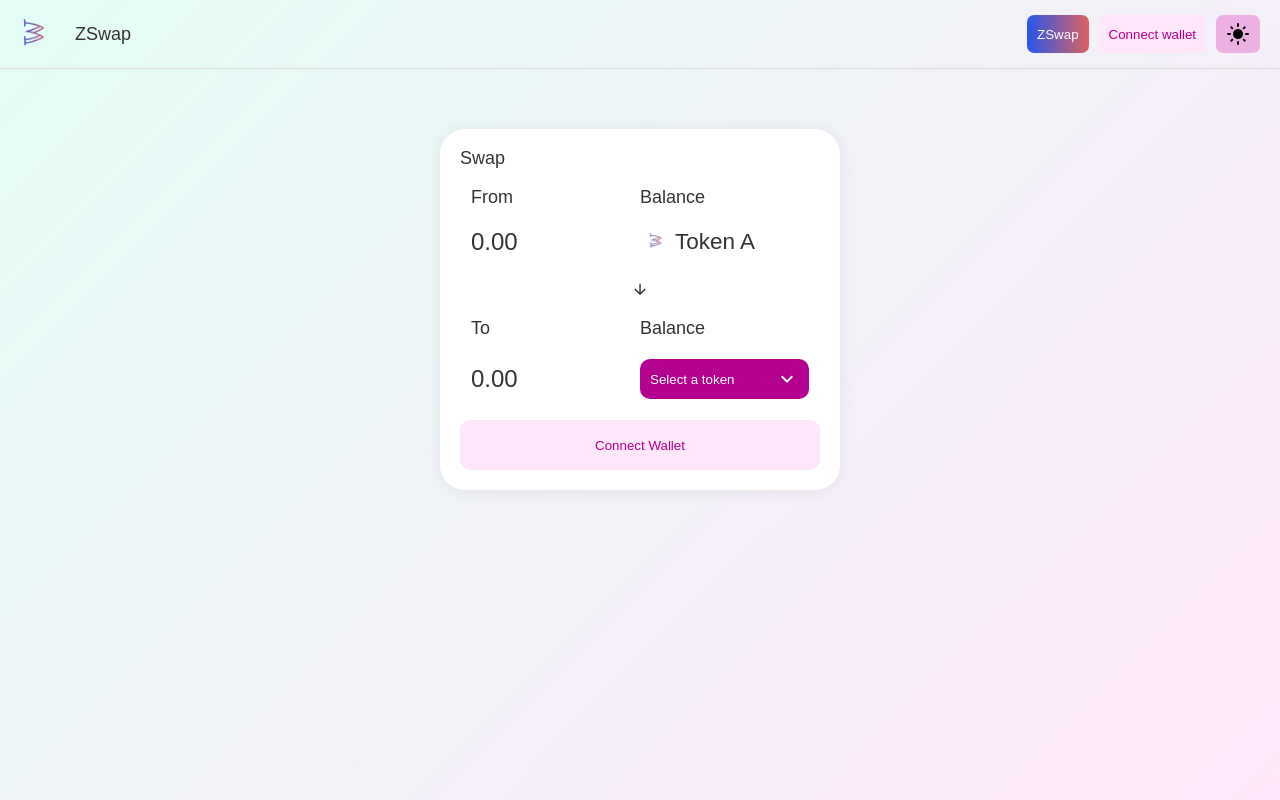
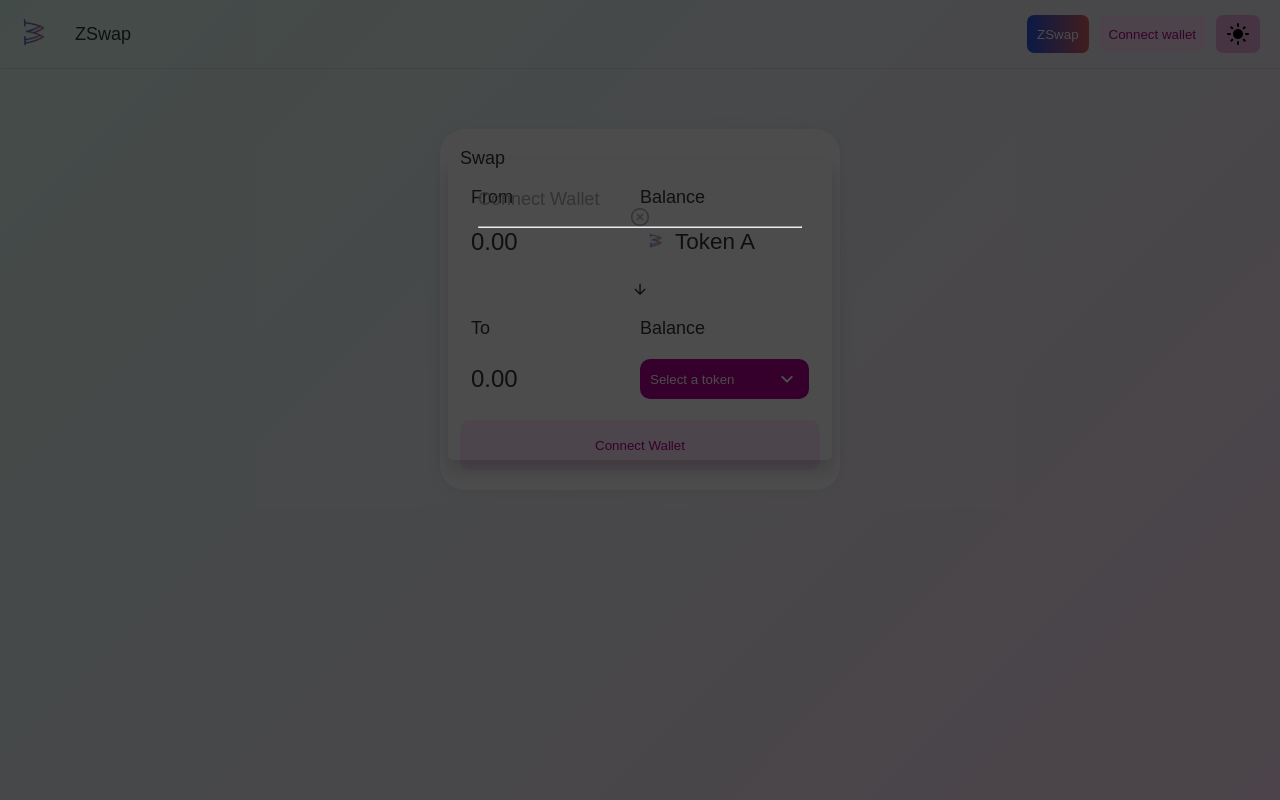
Before and after one commit to Curve-Labs/frontend-challenge, a React (Create React App) app in the folder client/: page / in a window 1280 px wide. Both pictures are taken after a click on the button "Connect wallet". Built offline with nearby package versions, Linux system fonts and the light colour scheme.

Commit message:
implementing connect modal

```diff
--- a/client/public/styles/Modal.css
+++ b/client/public/styles/Modal.css
@@ -25,6 +25,7 @@
     background-color: rgba(0,0,0,0.7);
     transition: all 500ms ease-in-out;
   }
+
 
 
   .modal-body.show {
@@ -57,7 +58,7 @@
     bottom: 0;
   }
 
-  .modal-content .title {
+  .modal-content .modal-title {
     font-size: 18px;
   }
 
--- a/client/src/pages/Home.tsx
+++ b/client/src/pages/Home.tsx
@@ -3,6 +3,7 @@ import { ThemeContext } from './components/ThemeWrapper';
 import TokenModal from './components/TokenModal';
 import TokenSelect from './components/TokenModal';
 import Logo from '../images/logo.png'
+import ConnectModal from './components/ConnectModal';
 
 function Home() {
 
@@ -10,6 +11,11 @@ function Home() {
   const [from, setFrom] = useState<any>({});
   const [to, setTo] = useState<any>({});
   const [visible, setVisible] = useState(false);
+
+
+    function openConnectionModal() {
+      setVisible(true);
+    }
 
   useEffect(() => {
     setFrom(tokens[0]);
@@ -31,7 +37,7 @@ function Home() {
       </header>
       <section className="wallet">
         <button className="z-swap">ZSwap</button>
-        <button className="connect-wallet">Connect wallet</button>
+        <button className="connect-wallet" onClick={openConnectionModal}>Connect wallet</button>
         <button onClick={toggle}>
           {
             theme === "light" ?
@@ -68,9 +74,12 @@ function Home() {
           </section>
 
           <section>
-            <button className="submit-button">Connect Wallet</button>
+            <button className="submit-button" onClick={openConnectionModal}>Connect Wallet</button>
           </section>
         </section>
+        <ConnectModal visible={visible} title="Connect Wallet" onCancel={() => setVisible(false)}>
+          <div></div>
+        </ConnectModal>
       </main>
     </div>
   );
--- a/client/src/pages/components/ConnectModal.tsx
+++ b/client/src/pages/components/ConnectModal.tsx
@@ -59,7 +59,7 @@ function ConnectModal(props: Props) {
                 <div>
                     <div className={`modal-content ${content}`} ref={modalbody}>
                         <div className="flex justify-space-between align-center">
-                            <div className="title font18" style={{ fontWeight: 500 }}>
+                            <div className="modal-title" style={{ fontWeight: 500 }}>
                                 {props.title}
                             </div>
                             <div onClick={() => props.onCancel()} className="close-modal">
```
Also changed, not shown: client/src/images/metamask.png (added), client/src/style.min.css, 1 other file (tests, documents, lock files or other folders).
